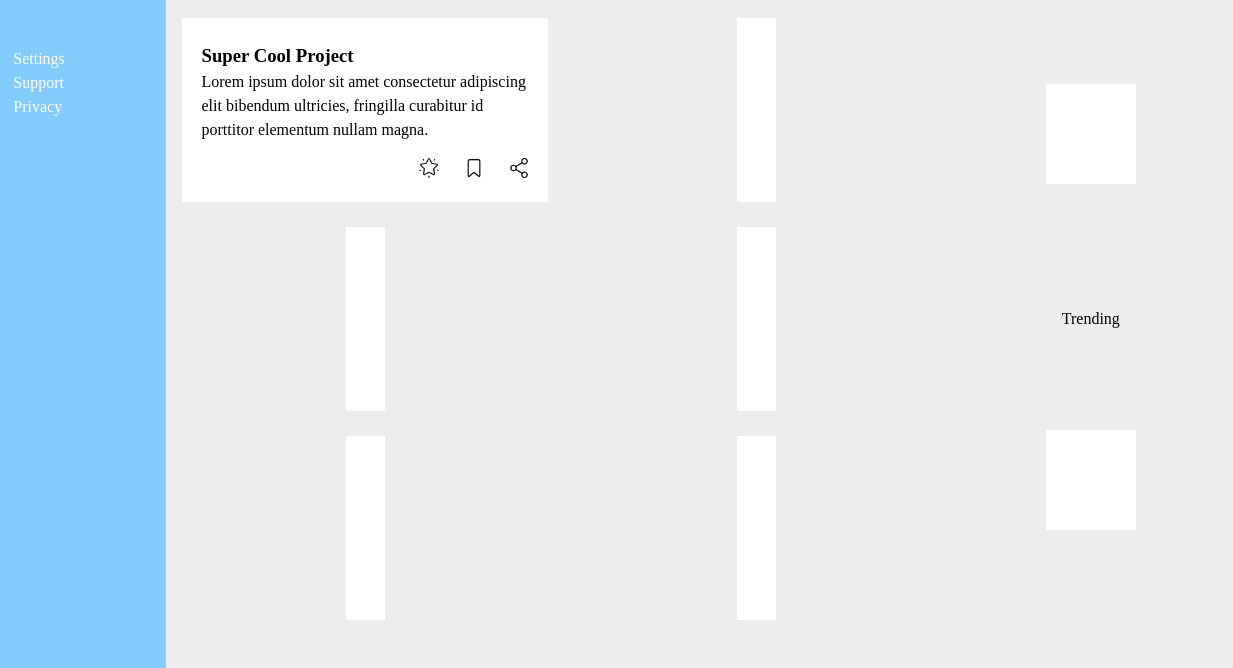
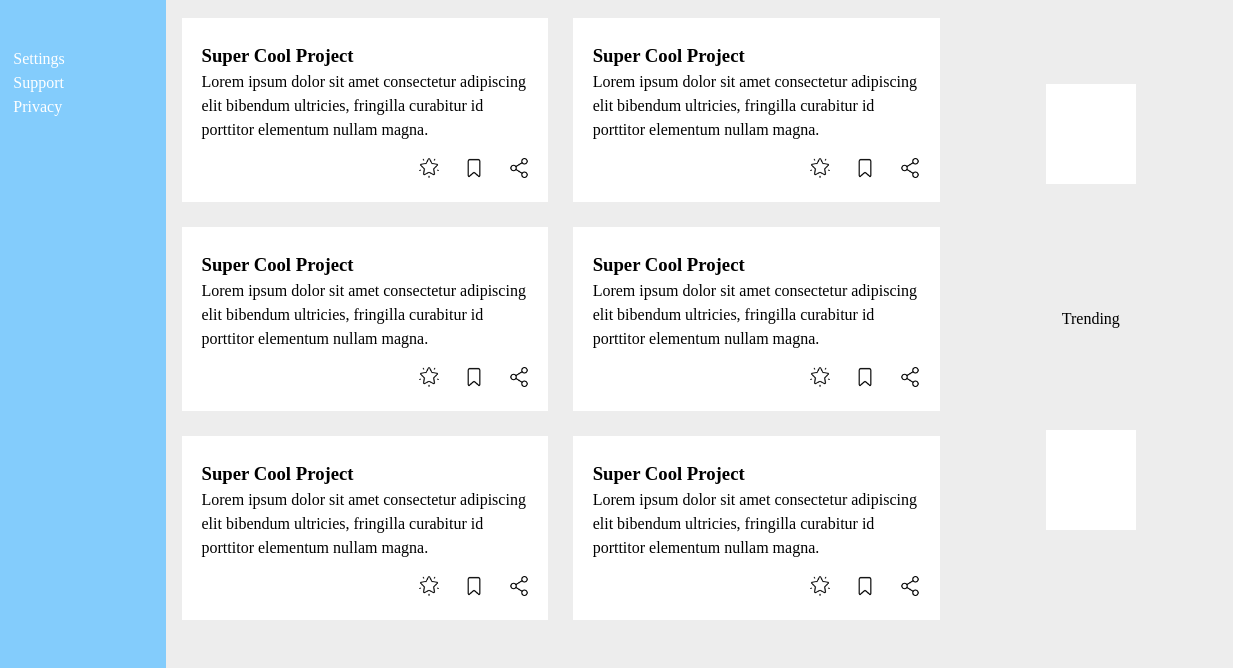
Before and after one commit to lvaqueiroperez/odin-admin-dashboard, a plain HTML site: page index.html in a window 1280 px wide. Shown: the part 243-911 px from the top of the page, 47-1280 px from the left. Drawn offline with Linux system fonts and the light colour scheme.

Commit message:
Add more dummy content and remove some classes

```diff
--- a/index.html
+++ b/index.html
@@ -112,8 +112,10 @@
         <div class="contentContainer">
 
             <div class="projectsContainer">
+
                 <span id="projectsTitle">Your Projects</span>
-                <div id="super">
+
+                <div>
                     <h3>Super Cool Project</h3>
                     <p>
                         Lorem ipsum dolor sit amet consectetur adipiscing elit bibendum ultricies, fringilla curabitur
@@ -126,11 +128,77 @@
                         <img src="./images/share.png" alt="small user profile picture" height="20px" width="20px">
                     </div>
                 </div>
-                <div id="less"></div>
-                <div id="impossible"></div>
-                <div id="easy"></div>
-                <div id="blocker"></div>
-                <div id="money"></div>
+
+                <div>
+                    <h3>Super Cool Project</h3>
+                    <p>
+                        Lorem ipsum dolor sit amet consectetur adipiscing elit bibendum ultricies, fringilla curabitur
+                        id
+                        porttitor elementum nullam magna.
+                    </p>
+                    <div class="cardButtons">
+                        <img src="./images/favorites.png" alt="small user profile picture" height="20px" width="20px">
+                        <img src="./images/bookmark.png" alt="small user profile picture" height="20px" width="20px">
+                        <img src="./images/share.png" alt="small user profile picture" height="20px" width="20px">
+                    </div>
+                </div>
+
+                <div>
+                    <h3>Super Cool Project</h3>
+                    <p>
+                        Lorem ipsum dolor sit amet consectetur adipiscing elit bibendum ultricies, fringilla curabitur
+                        id
+                        porttitor elementum nullam magna.
+                    </p>
+                    <div class="cardButtons">
+                        <img src="./images/favorites.png" alt="small user profile picture" height="20px" width="20px">
+                        <img src="./images/bookmark.png" alt="small user profile picture" height="20px" width="20px">
+                        <img src="./images/share.png" alt="small user profile picture" height="20px" width="20px">
+                    </div>
+                </div>
+
+                <div>
+                    <h3>Super Cool Project</h3>
+                    <p>
+                        Lorem ipsum dolor sit amet consectetur adipiscing elit bibendum ultricies, fringilla curabitur
+                        id
+                        porttitor elementum nullam magna.
+                    </p>
+                    <div class="cardButtons">
+                        <img src="./images/favorites.png" alt="small user profile picture" height="20px" width="20px">
+                        <img src="./images/bookmark.png" alt="small user profile picture" height="20px" width="20px">
+                        <img src="./images/share.png" alt="small user profile picture" height="20px" width="20px">
+                    </div>
+                </div>
+
+                <div>
+                    <h3>Super Cool Project</h3>
+                    <p>
+                        Lorem ipsum dolor sit amet consectetur adipiscing elit bibendum ultricies, fringilla curabitur
+                        id
+                        porttitor elementum nullam magna.
+                    </p>
+                    <div class="cardButtons">
+                        <img src="./images/favorites.png" alt="small user profile picture" height="20px" width="20px">
+                        <img src="./images/bookmark.png" alt="small user profile picture" height="20px" width="20px">
+                        <img src="./images/share.png" alt="small user profile picture" height="20px" width="20px">
+                    </div>
+                </div>
+
+                <div>
+                    <h3>Super Cool Project</h3>
+                    <p>
+                        Lorem ipsum dolor sit amet consectetur adipiscing elit bibendum ultricies, fringilla curabitur
+                        id
+                        porttitor elementum nullam magna.
+                    </p>
+                    <div class="cardButtons">
+                        <img src="./images/favorites.png" alt="small user profile picture" height="20px" width="20px">
+                        <img src="./images/bookmark.png" alt="small user profile picture" height="20px" width="20px">
+                        <img src="./images/share.png" alt="small user profile picture" height="20px" width="20px">
+                    </div>
+                </div>
+
             </div>
 
             <div class="announcementsContainer">
```
